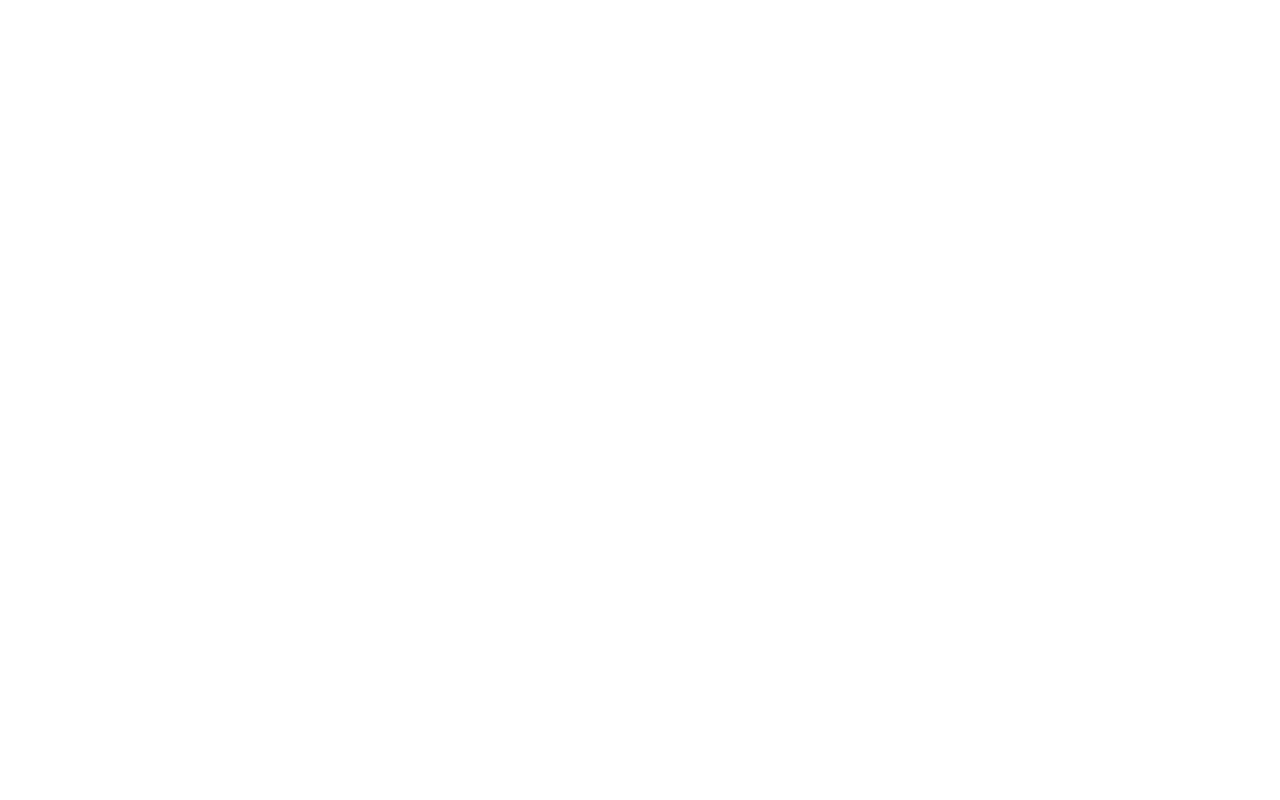
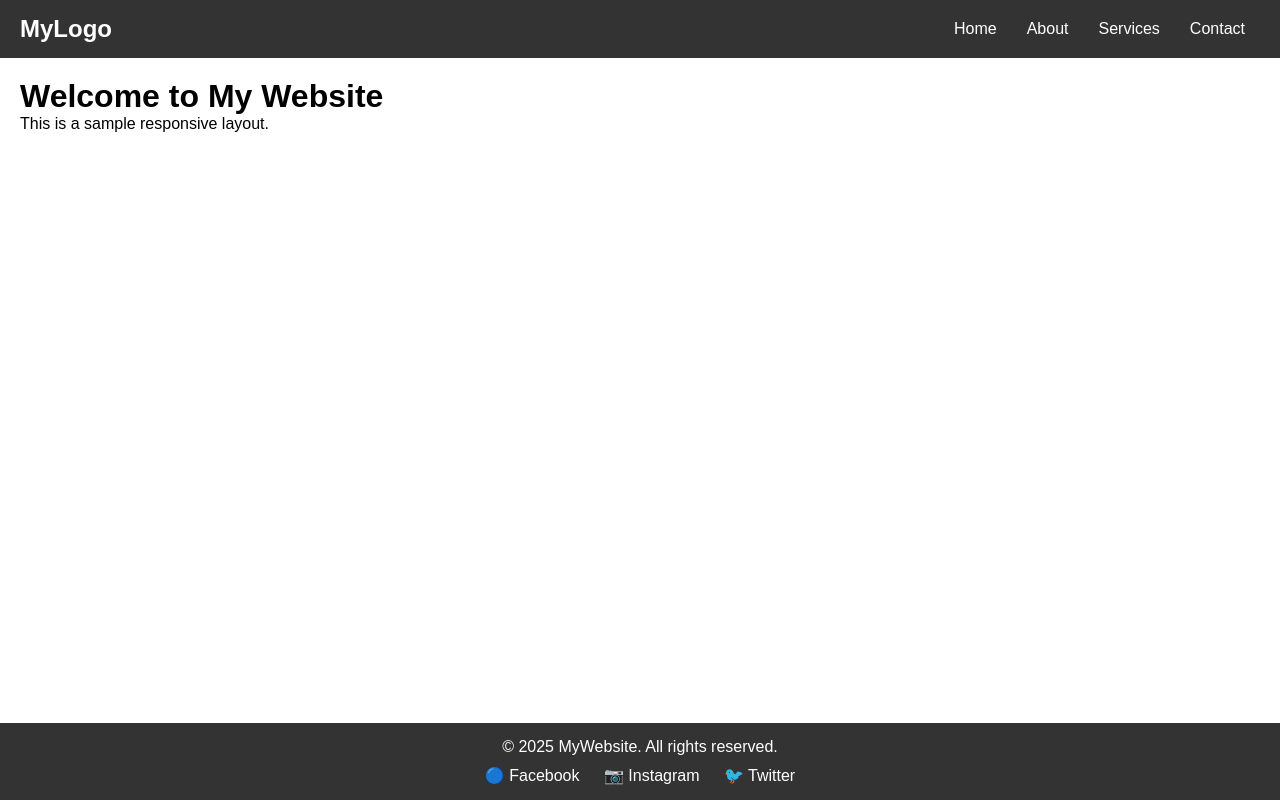
Before and after one commit to javierlla/Space-Explorer, a plain HTML site: page html/index.html in a window 1280 px wide. Drawn offline with Linux system fonts and the light colour scheme.

Commit message:
comienzo de html

```diff
--- a/css/style.css
+++ b/css/style.css
@@ -0,0 +1,115 @@
+
+/* Make sure the body fills the entire viewport */
+html, body {
+    height: 100%;
+    margin: 0;
+    display: flex;
+    flex-direction: column;
+}
+
+/* Allow main content to expand and push the footer down */
+main {
+    flex: 1;
+    padding: 20px;
+}
+
+/* Footer styles */
+footer {
+    background-color: #333;
+    color: white;
+    text-align: center;
+    padding: 15px;
+}
+/* Reset some default styles */
+* {
+    margin: 0;
+    padding: 0;
+    box-sizing: border-box;
+    font-family: Arial, sans-serif;
+}
+
+/* Header styles */
+header {
+    display: flex;
+    justify-content: space-between;
+    align-items: center;
+    padding: 15px 20px;
+    background-color: #333;
+    color: white;
+}
+
+.logo {
+    font-size: 24px;
+    font-weight: bold;
+}
+
+/* Navigation */
+nav {
+    display: flex;
+    align-items: center;
+}
+
+.nav-links {
+    display: flex;
+    list-style: none;
+}
+
+.nav-links li {
+    margin: 0 15px;
+}
+
+.nav-links a {
+    color: white;
+    text-decoration: none;
+    font-size: 16px;
+}
+
+.menu-toggle {
+    display: none;
+    font-size: 24px;
+    cursor: pointer;
+}
+
+/* Footer styles */
+/* footer {
+    background-color: #333;
+    color: white;
+    text-align: center;
+    padding: 15px;
+    margin-top: 20px;
+} */
+
+.social-icons {
+    margin-top: 10px;
+}
+
+.social-icons a {
+    color: white;
+    text-decoration: none;
+    margin: 0 10px;
+    font-size: 16px;
+}
+
+/* Responsive Design */
+@media screen and (max-width: 768px) {
+    .nav-links {
+        display: none;
+        flex-direction: column;
+        position: absolute;
+        top: 60px;
+        right: 20px;
+        background-color: #444;
+        width: 150px;
+        text-align: center;
+        border-radius: 5px;
+    }
+
+    .nav-links li {
+        padding: 10px;
+        margin: 0;
+    }
+
+    .menu-toggle {
+        display: block;
+    }
+}
--- a/html/index.html
+++ b/html/index.html
@@ -3,9 +3,41 @@
 <head>
     <meta charset="UTF-8">
     <meta name="viewport" content="width=device-width, initial-scale=1.0">
-    <title>Space project</title>
+    <title>Responsive Header & Footer</title>
+    <link rel="stylesheet" href="../css/style.css">
+    <script defer src="../javascript/main.js"></script>
 </head>
 <body>
 
+    <!-- Header -->
+    <header>
+        <div class="logo">MyLogo</div>
+        <nav>
+            <ul class="nav-links">
+                <li><a href="#">Home</a></li>
+                <li><a href="#">About</a></li>
+                <li><a href="#">Services</a></li>
+                <li><a href="#">Contact</a></li>
+            </ul>
+            <div class="menu-toggle" onclick="toggleMenu()">☰</div>
+        </nav>
+    </header>
+
+    <!-- Main Content -->
+    <main>
+        <h1>Welcome to My Website</h1>
+        <p>This is a sample responsive layout.</p>
+    </main>
+
+    <!-- Footer -->
+    <footer>
+        <p>© 2025 MyWebsite. All rights reserved.</p>
+        <div class="social-icons">
+            <a href="#">🔵 Facebook</a>
+            <a href="#">📷 Instagram</a>
+            <a href="#">🐦 Twitter</a>
+        </div>
+    </footer>
+
 </body>
 </html>
--- a/javascript/main.js
+++ b/javascript/main.js
@@ -0,0 +1,4 @@
+function toggleMenu() {
+    const navLinks = document.querySelector('.nav-links');
+    navLinks.style.display = (navLinks.style.display === 'flex') ? 'none' : 'flex';
+}
```
Also changed, not shown: api.js (deleted, +0 -10 lines), file.html (deleted).
